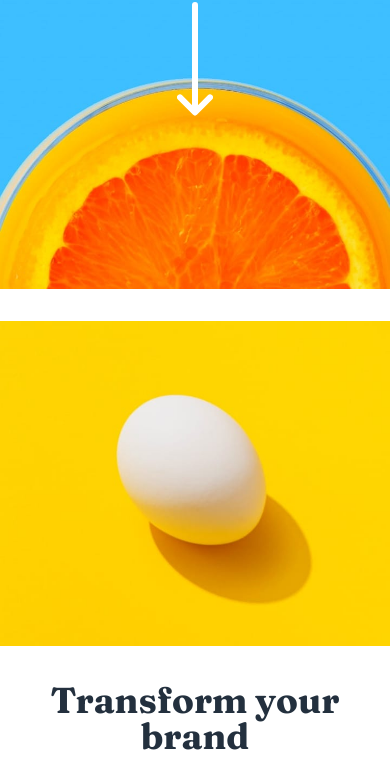
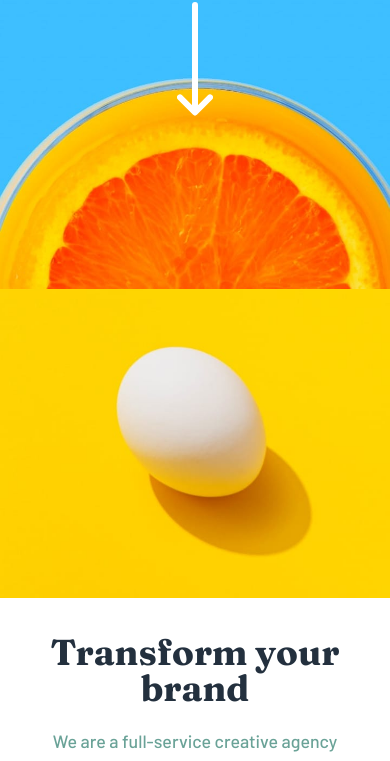
Before and after one commit to Yogeshwar198/sunnyside-agency-landing-page-main, a plain HTML site: page index.html in a window 390 px wide. Shown: the part 271-1032 px from the top of the page. Drawn offline with Linux system fonts and the light colour scheme; files whose address does not match are found by name.

Commit message:
Update img

```diff
--- a/styles.scss
+++ b/styles.scss
@@ -587,7 +587,7 @@ font-weight: 500;
   }
 
   .transform__section .transform__right {
-    margin-top: -14rem;
+    margin-top: -35.5vh;
   }
 
   .transform__left,
```
Also changed, not shown: styles.css, 1 other file.
